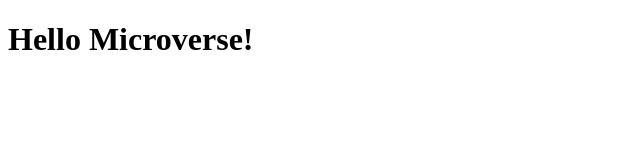
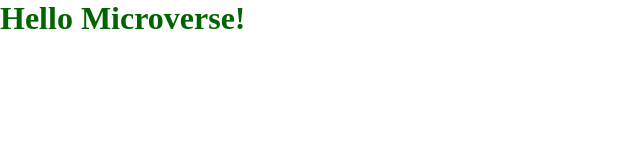
Before and after one commit to Nahid1911/MV_repository_1st_Project, a plain HTML site: page index.html in a window 1280 px wide. Shown: the whole page, without its empty margins (0-640 px from the left). Drawn offline with Linux system fonts and the light colour scheme.

Commit message:
h1 of HTML style using style.css sheet and a class

```diff
--- a/index.html
+++ b/index.html
@@ -6,7 +6,7 @@
     <meta http-equiv="X-UA-Compatible" content="IE=edge">
     <meta name="viewport" content="width=device-width, initial-scale=1.0">
     <title>My First MV project</title>
-    <link rel="stylesheet" href="style.css">
+    <link rel="StyleSheet" href="style.css">
 </head>
 
 <body>
--- /dev/null
+++ b/style.css
@@ -0,0 +1,10 @@
+* {
+    margin: 0;
+    padding: 0;
+    box-sizing: border-box;
+    font-family: 'Times New Roman', Times, serif;
+  }
+
+  .h1_style {
+    color: darkgreen;
+  }
```
